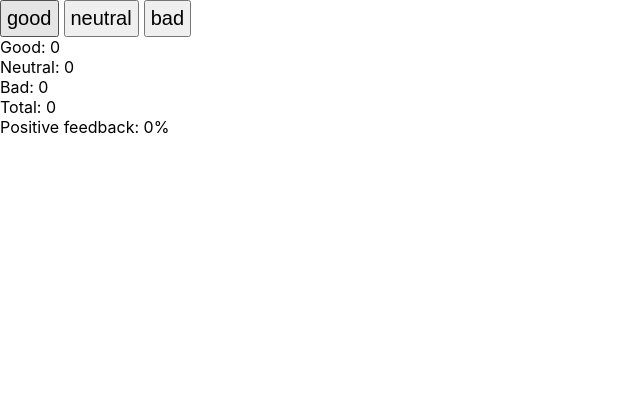
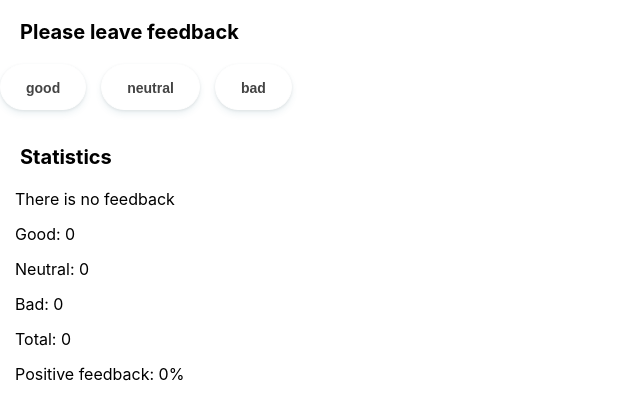
Before and after one commit to MishinaIra55/goit-react-hw-02-feedback, a React (Create React App) app: page / in a window 1280 px wide. Shown: the top 420 px of the page, without its empty margins (0-640 px from the left). Built offline with nearby package versions, Linux system fonts and the light colour scheme.

Commit message:
styled for all component

```diff
--- a/src/components/App.jsx
+++ b/src/components/App.jsx
@@ -1,10 +1,11 @@
 
 import React, { Component } from 'react';
-// import styles from './Statistic/Statistic.module.css';
+
 
 import Statistics from './Statistic/Statistic';
 import FeedbackOptions from './FeedbackOptions/FeedbackOptions';
 import Section from './Section/Section';
+import Notification from './Notification';
 
 export  class App extends Component {
 
@@ -53,6 +54,7 @@ export  class App extends Component {
 
 
         <Section title='Statistics'>
+          <Notification message="There is no feedback"/>
         <Statistics
           good={good}
           neutral={neutral}
--- a/src/components/FeedbackOptions/FeedbackOptions.jsx
+++ b/src/components/FeedbackOptions/FeedbackOptions.jsx
@@ -1,5 +1,7 @@
 import React from 'react';
 import PropTypes from 'prop-types';
+
+import styles from './FeedbackOptions.module.css'
 
 const FeedbackOptions = ( {options, onLeaveFeedback} ) => {
   const buttonsNames = (Object.keys(options));
@@ -7,7 +9,7 @@ const FeedbackOptions = ( {options, onLeaveFeedback} ) => {
     <div>
       {buttonsNames.map(buttonName => {
         return(
-          <button key={buttonName} type='button' onClick={()=> onLeaveFeedback(buttonName)}>{buttonName}</button>
+          <button className={styles.button} key={buttonName} type='button' onClick={()=> onLeaveFeedback(buttonName)}>{buttonName}</button>
         )
       })
       }
--- a/src/components/FeedbackOptions/FeedbackOptions.module.css
+++ b/src/components/FeedbackOptions/FeedbackOptions.module.css
@@ -0,0 +1,18 @@
+.button {
+  display: inline-block;
+  box-sizing: border-box;
+  padding: 0 25px;
+  margin: 0 15px 15px 0;
+  outline: none;
+  border: 1px solid #fff;
+  border-radius: 50px;
+  height: 46px;
+  line-height: 46px;
+  font-size: 14px;
+  font-weight: 600;
+  text-decoration: none;
+  color: #444;
+  background-color: #fff;
+  box-shadow: 0 4px 6px rgb(65 132 144 / 10%), 0 1px 3px rgb(0 0 0 / 8%);
+  cursor: pointer;
+}
--- /dev/null
+++ b/src/components/Notification.jsx
@@ -0,0 +1,7 @@
+const Notification = ( props ) => (
+  <div>
+    <span>{props.message}</span>
+  </div>
+);
+
+export default Notification;
--- a/src/components/Section/Section.jsx
+++ b/src/components/Section/Section.jsx
@@ -1,10 +1,10 @@
 import React from 'react';
-
+import styles from './Section.module.css';
 
 const Section = (props) => (
 
   <div>
-    <title>{props.title}</title>
+    <title className={styles.title}>{props.title}</title>
     {props.children}
   </div>
 
--- /dev/null
+++ b/src/components/Section/Section.module.css
@@ -0,0 +1,7 @@
+.title {
+  font-size: 20px;
+  display: block;
+  margin: 20px;
+  font-weight: bold;
+
+}
--- a/src/components/Statistic/Statistic.jsx
+++ b/src/components/Statistic/Statistic.jsx
@@ -1,7 +1,7 @@
 import React from 'react';
 import PropTypes from 'prop-types';
 
-import styles from './Statistic.module.css';
+import  './Statistic.module.css';
 
 
 const Statistics = ({ good, neutral, bad, total, totalPositive }) => (
--- a/src/components/Statistic/Statistic.module.css
+++ b/src/components/Statistic/Statistic.module.css
@@ -1,15 +1,4 @@
-button {
-  font-size: 20px;
-  padding: 5px;
-  margin-right: 5px;
-
-}
-
-.title {
-  font-size: 20px;
-}
-
 span {
   display: flex;
-  margin-right: 10px;
+  margin: 15px;
 }
```
